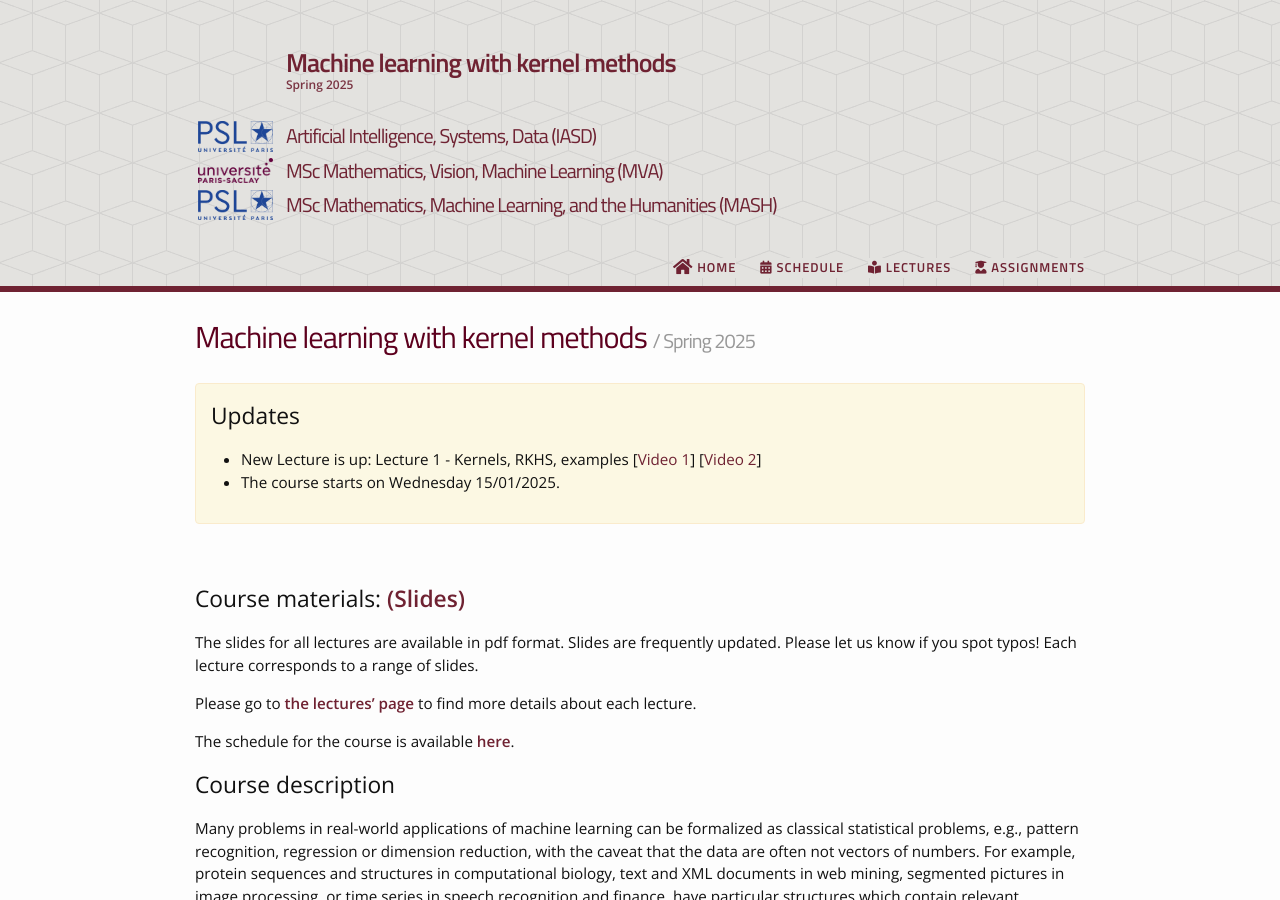
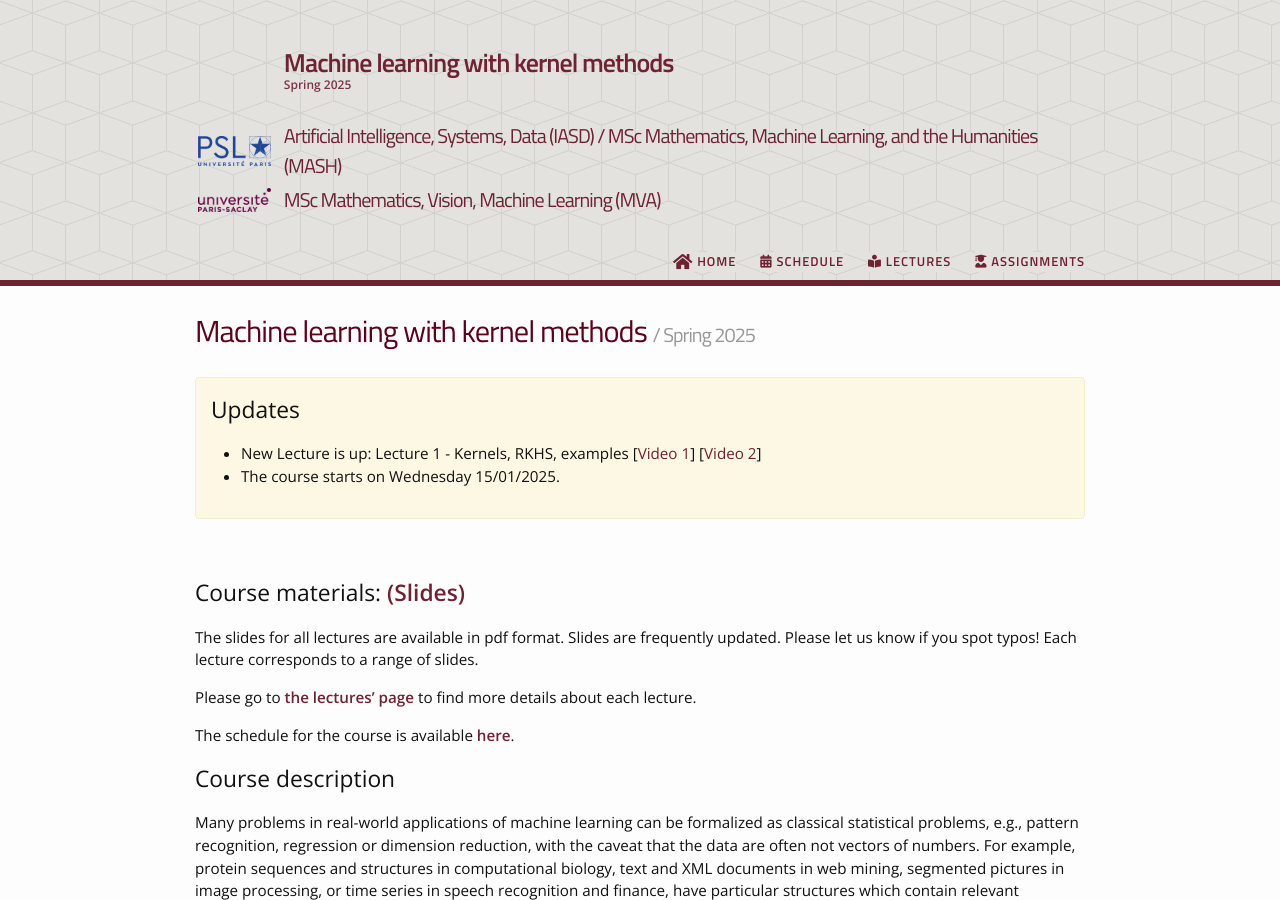
Before and after one commit to mva-kernel-methods/course-page, a Jekyll site: the page built from index.md, in a window 1280 px wide and 900 px high. Built offline with Jekyll 4.4.1, drawn with Linux system fonts in a browser that asks for light colours; nearby versions of some CDN libraries; our own code applies the rules of GitHub Pages for plain Markdown files; part of the change alters nothing that is shown.

Commit message:
Update people.yml

```diff
--- a/_data/people.yml
+++ b/_data/people.yml
@@ -12,7 +12,7 @@ instructors:
     current: true
 institutions:
   - name: PSL University
-    program: Artificial Intelligence, Systems, Data (IASD)
+    program: Artificial Intelligence, Systems, Data (IASD) / MSc Mathematics, Machine Learning, and the Humanities (MASH)
     webpage: https://dauphine.psl.eu/en/training/masters-degrees/computer-science/m2-artificial-intelligence-systems-data
     ins_webpage: https://dauphine.psl.eu/en/
     logo: /_images/logo_dauphine.png
@@ -21,8 +21,3 @@ institutions:
     webpage: https://www.master-mva.com/
     ins_webpage: https://ens-paris-saclay.fr/en
     logo: /_images/logo_ENS.png
-  - name: PSL University
-    program: MSc Mathematics, Machine Learning, and the Humanities (MASH)
-    webpage: https://dauphine.psl.eu/en/training/masters-degrees/mathematics-and-applied-mathematics/masters-year-2-mathematics-deep-learning-and-humanities/program
-    ins_webpage: https://dauphine.psl.eu/en/
-    logo: /_images/logo_dauphine.png
```
